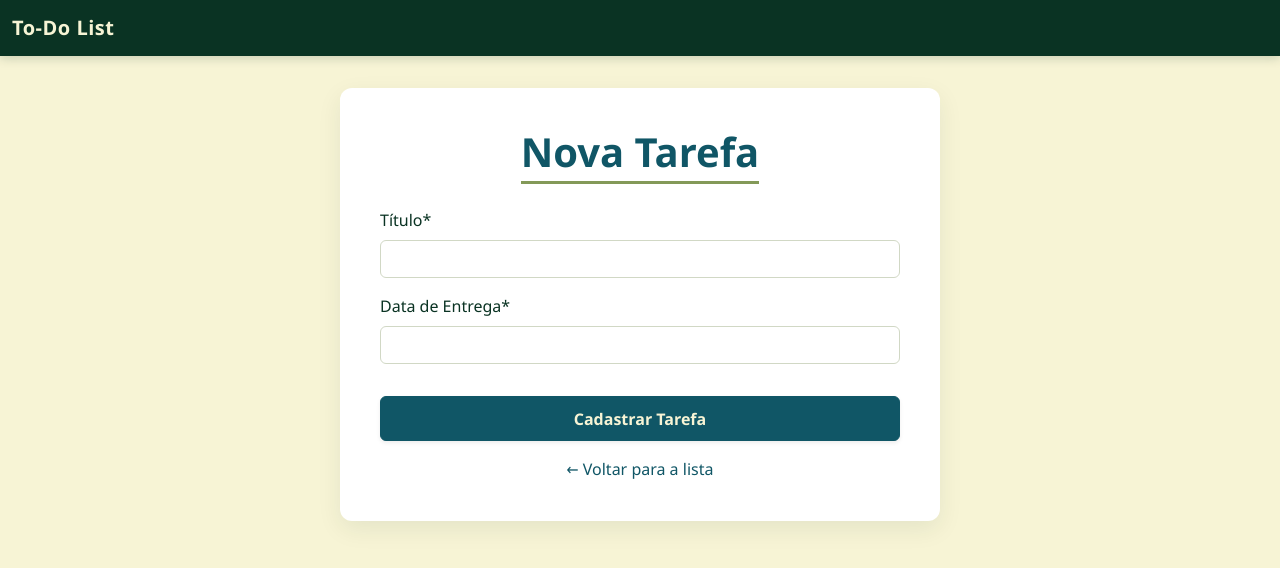
After one commit to Mescxll/To-Do_List_Django, a Django app: page /cadastrar in a window 1280 px wide. The commit adds this page. Shown: the top 568 px of the page. Run offline with Django 5.2, Linux system fonts and the light colour scheme; some libraries are stand-ins or nearby versions.

Commit message:
feat: adiciona função de cadastro para as tarefas e estiliza as páginas

```diff
--- a/setup/urls.py
+++ b/setup/urls.py
@@ -1,8 +1,9 @@
 from django.contrib import admin
 from django.urls import path
-from todos.views import TodoListView
+from todos.views import TodoListView, TodoCreateView
 
 urlpatterns = [
     path("admin/", admin.site.urls),
-    path("", TodoListView.as_view()),
+    path("", TodoListView.as_view(), name="todo_list"),
+    path("cadastrar", TodoCreateView.as_view(), name="todo_create"),
 ]
--- a/todos/models.py
+++ b/todos/models.py
@@ -2,7 +2,9 @@ from django.db import models
 
 
 class Todo(models.Model):
-    title = models.CharField(max_length=100, null=False, blank=False)
+    title = models.CharField(
+        verbose_name="Título", max_length=100, null=False, blank=False
+    )
     created_at = models.DateTimeField(auto_now_add=True, null=False, blank=False)
-    deadline = models.DateField(null=False, blank=False)
+    deadline = models.DateField(verbose_name="Data de Entrega", null=False, blank=False)
     finished_at = models.DateField(null=True)
--- /dev/null
+++ b/todos/static/css/style.css
@@ -0,0 +1,147 @@
+/* static/css/style.css */
+
+:root {
+    --dark-green: #0A3323;
+    --moss-green: #839958;
+    --beige: #F7F4D5;
+    --rosy-brown: #D3968C;
+    --midnight-green: #105666;
+}
+
+body {
+    background-color: var(--beige);
+    color: var(--dark-green);
+    font-family: 'Segoe UI', Tahoma, Geneva, Verdana, sans-serif;
+}
+
+.navbar.bg-dark {
+    background-color: var(--dark-green) !important;
+    box-shadow: 0 2px 10px rgba(10, 51, 35, 0.2);
+}
+
+.navbar-brand {
+    color: var(--beige) !important;
+    font-weight: 600;
+    letter-spacing: 0.5px;
+}
+
+h1 {
+    color: var(--midnight-green);
+    font-weight: 700;
+    margin-top: 1.5rem;
+    margin-bottom: 2rem;
+    border-bottom: 3px solid var(--moss-green);
+    display: inline-block;
+    padding-bottom: 5px;
+}
+
+.btn-primary {
+    background-color: var(--midnight-green);
+    border-color: var(--midnight-green);
+    color: var(--beige);
+    transition: all 0.3s ease;
+}
+
+.btn-primary:hover {
+    background-color: var(--moss-green);
+    border-color: var(--moss-green);
+    color: var(--dark-green);
+    transform: translateY(-1px);
+}
+
+.btn-danger {
+    background-color: var(--rosy-brown);
+    border-color: var(--rosy-brown);
+    color: white;
+    transition: all 0.3s ease;
+}
+
+.btn-danger:hover {
+    background-color: #b87c73;
+    border-color: #b87c73;
+    transform: translateY(-1px);
+}
+
+.table-container {
+    background-color: white;
+    border-radius: 12px;
+    overflow: hidden;
+    box-shadow: 0 4px 15px rgba(10, 51, 35, 0.08);
+    margin-bottom: 2rem;
+    padding: 1rem 1rem 2rem 1rem;
+}
+
+.table {
+    margin-bottom: 0;
+}
+
+.table thead {
+    background-color: var(--midnight-green);
+    color: var(--beige);
+}
+
+.table th {
+    font-weight: 600;
+    border-bottom: none;
+}
+
+.table tbody tr:hover {
+    background-color: rgba(131, 153, 88, 0.1);
+}
+
+.empty-state {
+    background-color: white;
+    padding: 2rem;
+    border-radius: 12px;
+    text-align: center;
+    color: var(--moss-green);
+    box-shadow: 0 4px 15px rgba(10, 51, 35, 0.08);
+    margin-bottom: 2rem;
+}
+
+.form-card {
+    background-color: white;
+    padding: 2.5rem;
+    border-radius: 12px;
+    box-shadow: 0 8px 25px rgba(10, 51, 35, 0.08);
+    margin-top: 2rem;
+    max-width: 600px;
+    margin-left: auto;
+    margin-right: auto;
+}
+
+.form-card h1 {
+    margin-top: 0;
+    margin-bottom: 1.5rem;
+}
+
+.form-card .btn-primary {
+    padding: 0.6rem 2rem;
+    font-weight: 600;
+    width: 100%;
+    margin-top: 1rem;
+}
+
+.form-control,
+.form-select {
+    border-color: #d1d8c5;
+}
+
+.form-control:focus,
+.form-select:focus {
+    border-color: var(--moss-green);
+    box-shadow: 0 0 0 0.25rem rgba(131, 153, 88, 0.25);
+}
+
+.btn-link-custom {
+    color: var(--midnight-green);
+    text-decoration: none;
+    display: block;
+    text-align: center;
+    margin-top: 1rem;
+}
+
+.btn-link-custom:hover {
+    color: var(--moss-green);
+    text-decoration: underline;
+}
--- /dev/null
+++ b/todos/templates/base.html
@@ -0,0 +1,26 @@
+{% load static %}
+<!DOCTYPE html>
+<html lang="pt-br">
+<head>
+    <meta charset="UTF-8">
+    <meta name="viewport" content="width=device-width, initial-scale=1.0">
+    <title>To-Do - {% block page_title %}{% endblock page_title %}</title>
+    <link href="https://cdn.jsdelivr.net/npm/bootstrap@5.3.8/dist/css/bootstrap.min.css" rel="stylesheet" integrity="sha384-sRIl4kxILFvY47J16cr9ZwB07vP4J8+LH7qKQnuqkuIAvNWLzeN8tE5YBujZqJLB" crossorigin="anonymous">
+    <link rel="stylesheet" href="{% static 'css/style.css' %}">
+</head>
+<body>
+    <nav class="navbar bg-dark mb-4" data-bs-theme="dark">
+        <div class="container-fluid">
+            <div class="d-flex align-items-center">
+                <a class="navbar-brand me-2" href="{% url 'todo_list' %}">To-Do List</a>
+            </div>
+        </div>
+    </nav>
+
+    <main class="container pb-5">
+        {% block content %}{% endblock content %}
+    </main>
+
+    <script src="https://cdn.jsdelivr.net/npm/bootstrap@5.3.8/dist/js/bootstrap.bundle.min.js" integrity="sha384-FKyoEForCGlyvwx9Hj09JcYn3nv7wiPVlz7YYwJrWVcXK/BmnVDxM+D2scQbITxI" crossorigin="anonymous"></script>
+</body>
+</html>
--- /dev/null
+++ b/todos/templates/todos/todo_form.html
@@ -0,0 +1,22 @@
+{% extends "base.html" %}
+{% load crispy_forms_tags %}
+
+{% block page_title %}Cadastrar Tarefa{% endblock page_title %}
+
+{% block content %}
+    <div class="form-card">
+        <div class="text-center">
+            <h1>Nova Tarefa</h1>
+        </div>
+
+        <form method="POST">
+            {% csrf_token %}
+
+            {{ form|crispy }}
+
+            <button type="submit" class="btn btn-primary shadow-sm">Cadastrar Tarefa</button>
+
+            <a href="{% url 'todo_list' %}" class="btn-link-custom">← Voltar para a lista</a>
+        </form>
+    </div>
+{% endblock content %}
--- a/todos/views.py
+++ b/todos/views.py
@@ -1,7 +1,21 @@
 from django.shortcuts import render
-from django.views.generic import ListView
+from django.views.generic import ListView, CreateView, UpdateView
+from django.urls import reverse_lazy
+
 from .models import Todo
 
 
 class TodoListView(ListView):
     model = Todo
+
+
+class TodoCreateView(CreateView):
+    model = Todo
+    fields = ["title", "deadline"]
+    success_url = reverse_lazy("todo_list")
+
+
+class TodoUpdateView(UpdateView):
+    model = Todo
+    fields = ["title", "deadline"]
+    success_url = reverse_lazy("todo_list")
```
Also changed, not shown: setup/settings.py (+12 -0 lines), todos/templates/todos/todo_list.html (+32 -31 lines).
